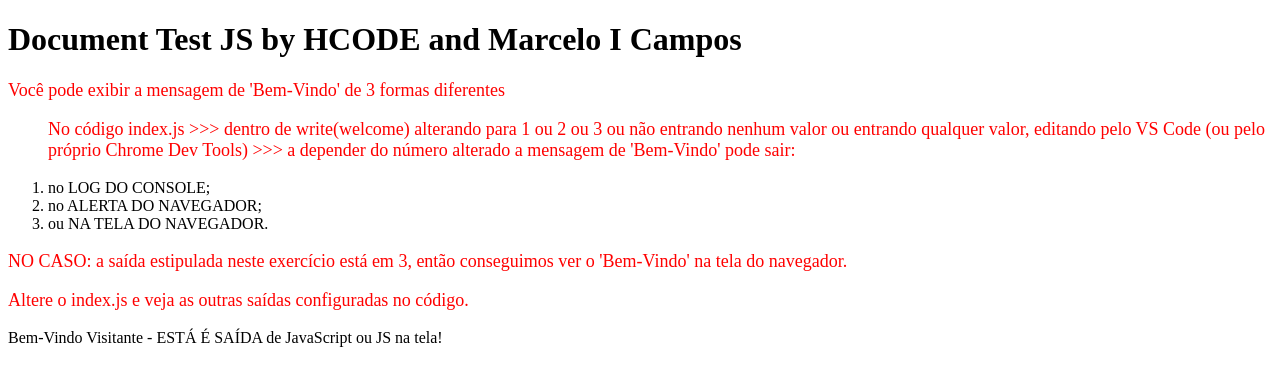
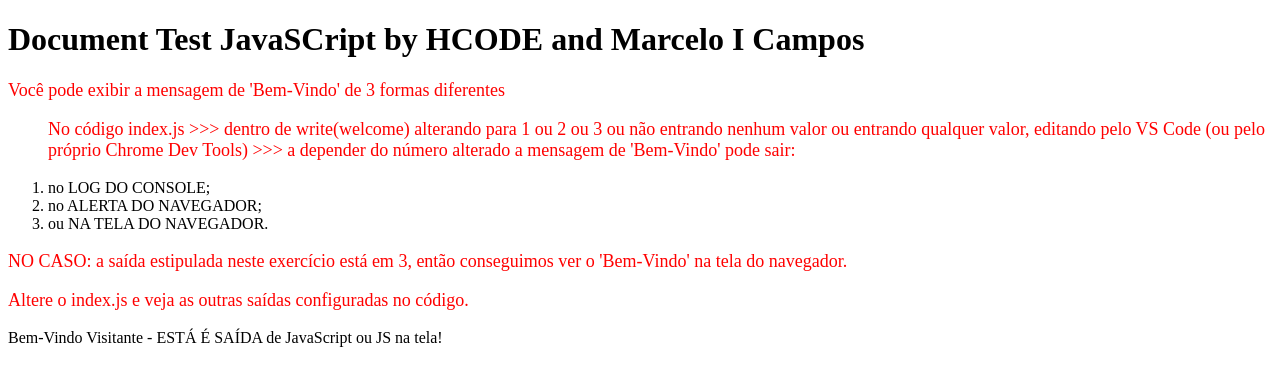
Before and after one commit to marceloicampos/site-test-javascript, a plain HTML site: page index.html in a window 1280 px wide. Drawn offline with Linux system fonts and the light colour scheme.

Commit message:
update index

```diff
--- a/index.html
+++ b/index.html
@@ -12,7 +12,7 @@
     </style>
 </head>
 <body>
-    <h1>Document Test JS by HCODE and Marcelo I Campos</h1>
+    <h1>Document Test JavaSCript by HCODE and Marcelo I Campos</h1>
     <p>Você pode exibir a mensagem de 'Bem-Vindo' de 3 formas diferentes</p>
     <P>
         <ol>
```
